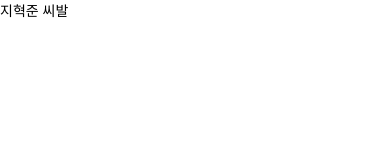
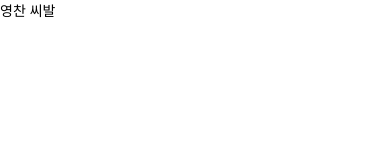
Before and after one commit to dudcks5477/Capstone_partypeople, a React Native app in the folder Frontend/: screen / in a window 390 px wide. Shown: the top 160 px of the page. Built offline with nearby package versions, Linux system fonts and the light colour scheme.

Commit message:
Update App.js

```diff
--- a/Frontend/App.js
+++ b/Frontend/App.js
@@ -3,7 +3,7 @@ import {Text, View} from 'react-native';
 const App = () => {
   return (
     <View>
-      <Text>지혁준 씨발</Text>
+      <Text>영찬 씨발</Text>
       <Text></Text>
       <Text></Text>
     </View>
```
